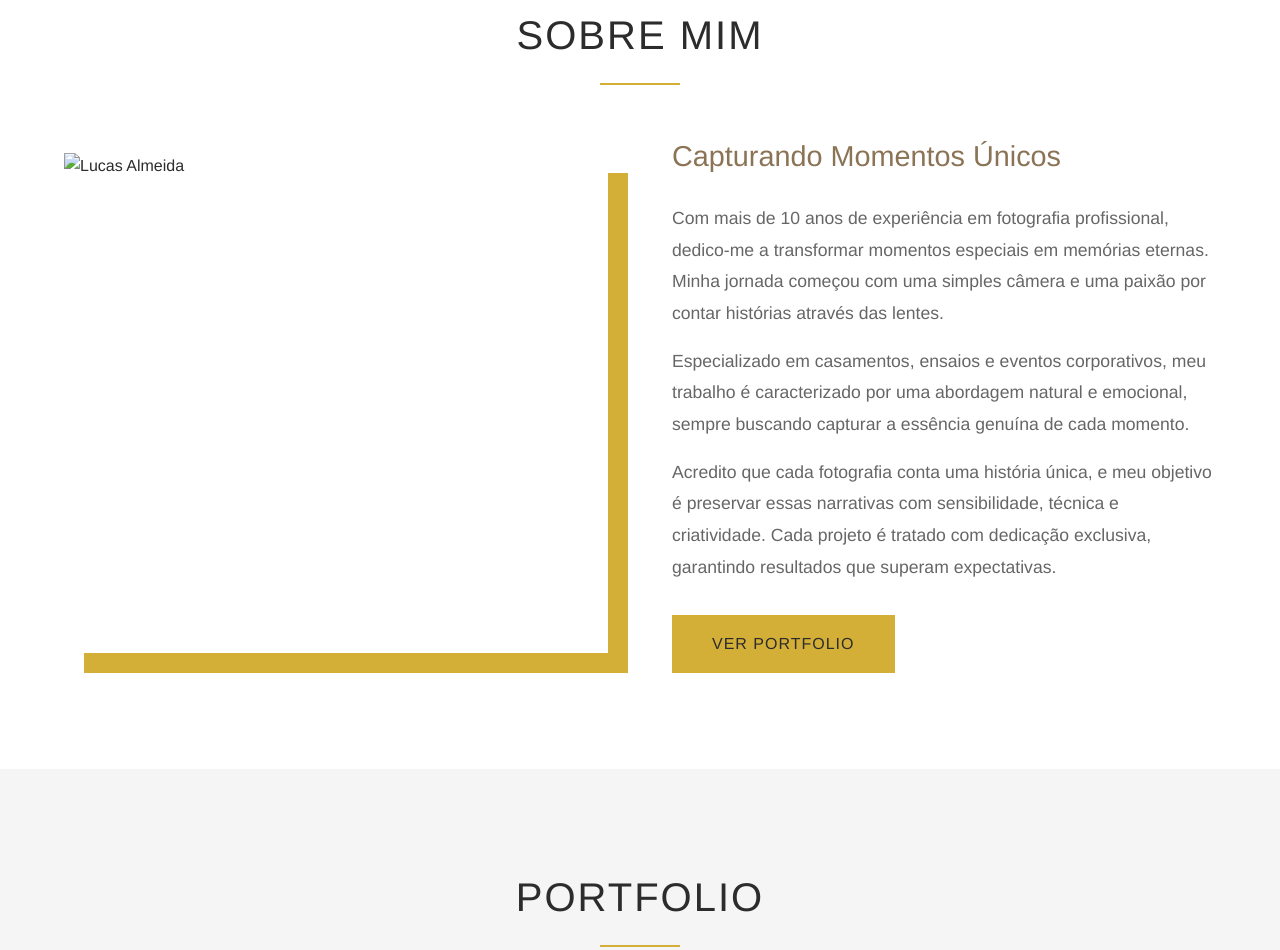
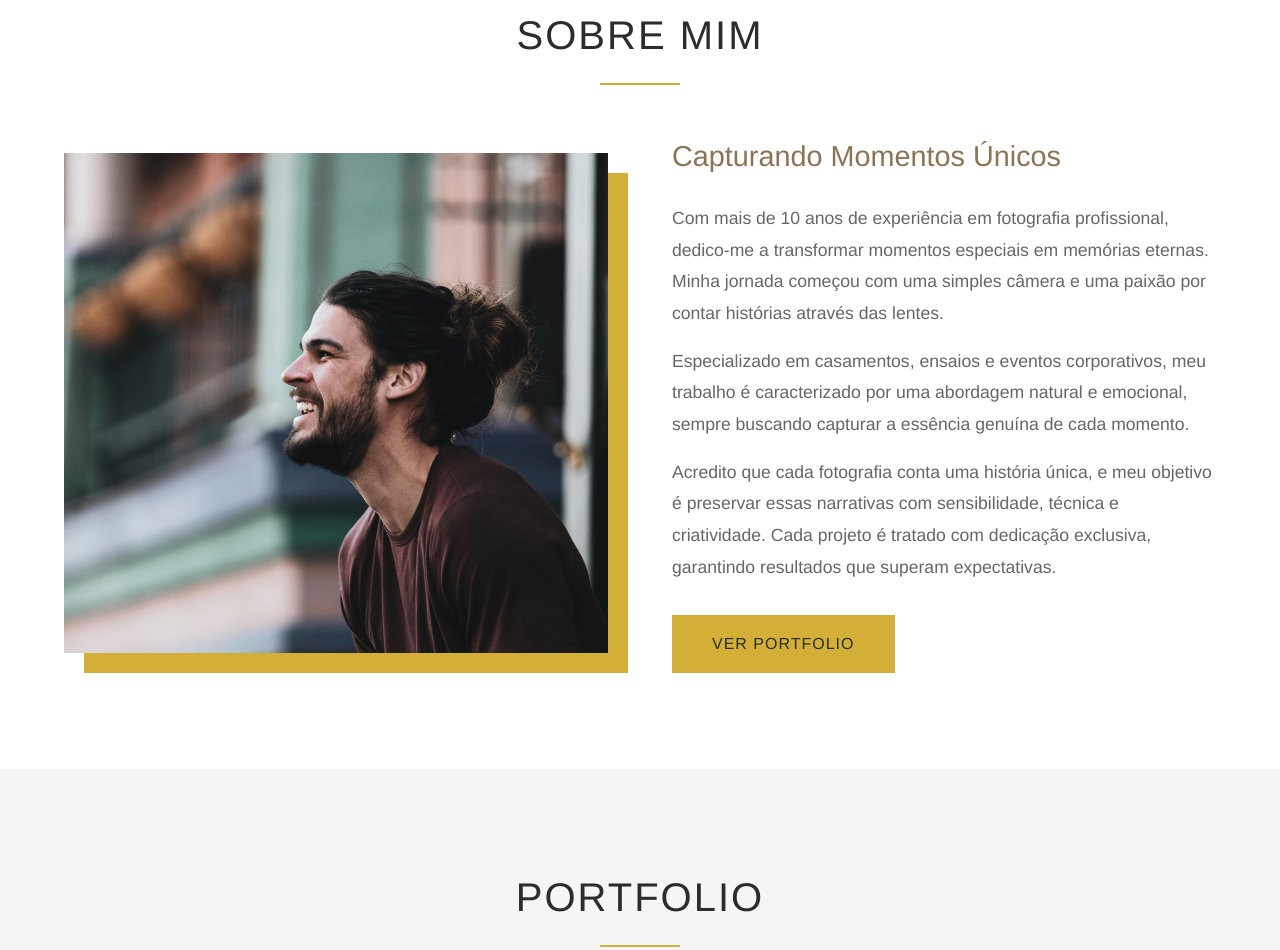
Before and after one commit to Murilo978/murilo9978.github.io, a plain HTML site: page lucas-almeida-portfolio.html in a window 1280 px wide. Shown: the part 893-1843 px from the top of the page. Drawn offline with Linux system fonts and the light colour scheme.

Commit message:
Update lucas-almeida-portfolio.html

```diff
--- a/lucas-almeida-portfolio.html
+++ b/lucas-almeida-portfolio.html
@@ -501,7 +501,7 @@
     <section id="sobre">
         <h2 class="section-title">SOBRE MIM</h2>
         <div class="sobre-content">
-            <img src="imagens/logan-weaver-lgnwvr-p0B7ueoZz8E-unsplash.jpg" alt="Lucas Almeida" class="sobre-img">
+            <img src="logan-weaver-lgnwvr-p0B7ueoZz8E-unsplash.jpg" alt="Lucas Almeida" class="sobre-img">
             <div class="sobre-text">
                 <h3>Capturando Momentos Únicos</h3>
                 <p>Com mais de 10 anos de experiência em fotografia profissional, dedico-me a transformar momentos especiais em memórias eternas. Minha jornada começou com uma simples câmera e uma paixão por contar histórias através das lentes.</p>
```
